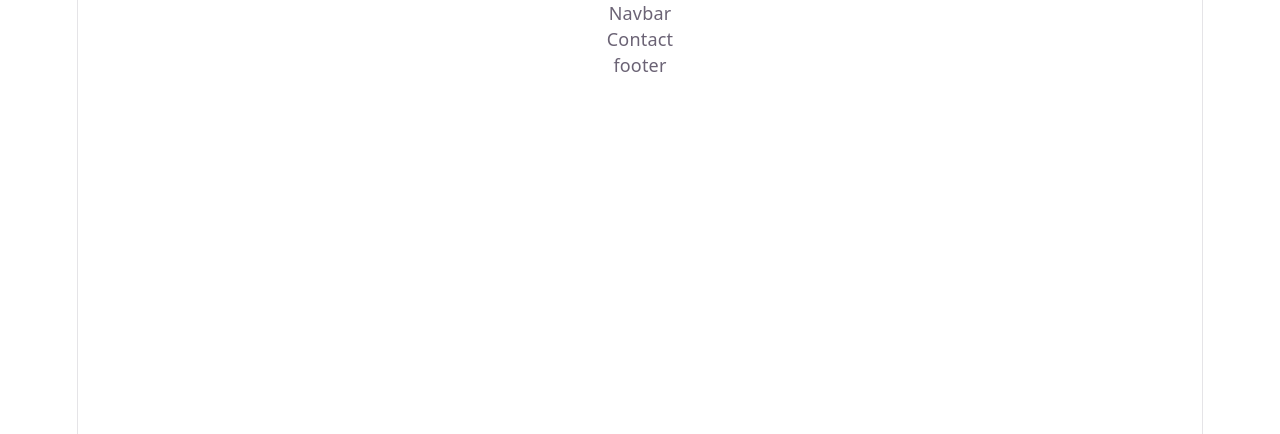
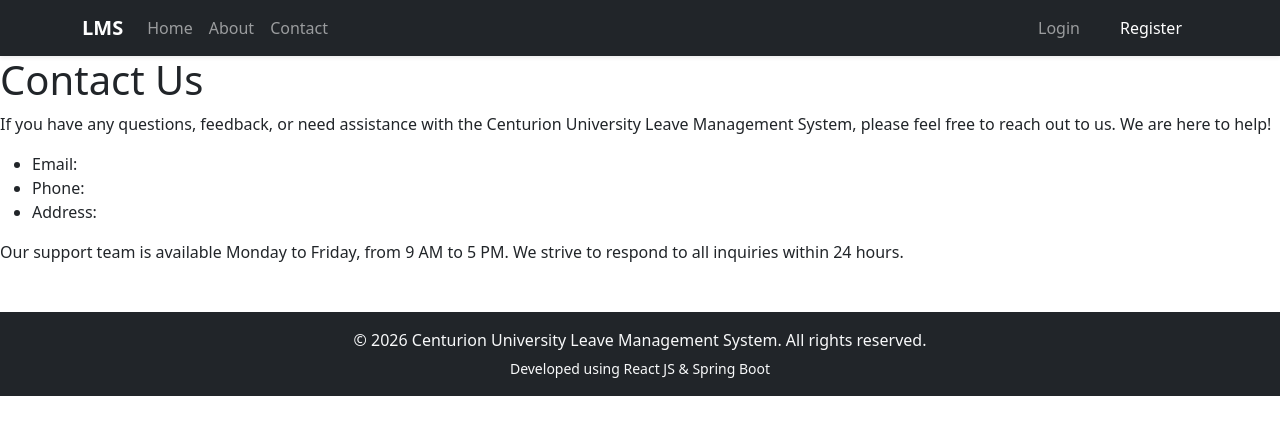
Before and after one commit to Prathikhya/Employee_Leave_Management, a React (Vite) app: page /contact in a window 1280 px wide. Shown: the top 434 px of the page. Built offline with nearby package versions, Linux system fonts and the light colour scheme.

Commit message:
Common updated

```diff
--- a/package.json
+++ b/package.json
@@ -11,6 +11,7 @@
   },
   "dependencies": {
     "axios": "^1.15.2",
+    "bootstrap": "^5.3.8",
     "react": "^19.2.5",
     "react-dom": "^19.2.5",
     "react-router-dom": "^7.14.2"
--- a/src/components/Footer.jsx
+++ b/src/components/Footer.jsx
@@ -1,11 +1,21 @@
-import React from 'react'
+import React from "react";
 
 const Footer = () => {
   return (
-    <div>
-      footer
-    </div>
-  )
-}
+    <footer className="bg-dark text-light text-center py-3 mt-5">
+      <div className="container">
 
-export default Footer
+        <p className="mb-1">
+          © <span>{(new Date().getFullYear())}</span> Centurion University Leave Management System. All rights reserved.
+        </p>
+
+        <small>
+          Developed using React JS & Spring Boot
+        </small>
+
+      </div>
+    </footer>
+  );
+};
+
+export default Footer;
--- a/src/components/Navbar.jsx
+++ b/src/components/Navbar.jsx
@@ -1,12 +1,73 @@
-import React from 'react'
+import React from "react";
+import { Link } from "react-router-dom";
 
 const Navbar = () => {
   return (
-    <div>
-      Navbar
+    <nav className="navbar navbar-expand-lg navbar-dark bg-dark shadow-sm">
+      <div className="container">
 
-    </div>
-  )
-}
+        {/* Logo */}
+        <Link className="navbar-brand fw-bold" to="/">
+          LMS
+        </Link>
 
-export default Navbar
+        {/* Mobile Toggle */}
+        <button
+          className="navbar-toggler"
+          type="button"
+          data-bs-toggle="collapse"
+          data-bs-target="#navbarNav"
+        >
+          <span className="navbar-toggler-icon"></span>
+        </button>
+
+        {/* Navbar Links */}
+        <div className="collapse navbar-collapse" id="navbarNav">
+
+          {/* Left Side */}
+          <ul className="navbar-nav me-auto">
+
+            <li className="nav-item">
+              <Link className="nav-link" to="/">
+                Home
+              </Link>
+            </li>
+
+            <li className="nav-item">
+              <Link className="nav-link" to="/about">
+                About
+              </Link>
+            </li>
+
+            <li className="nav-item">
+              <Link className="nav-link" to="/contact">
+                Contact
+              </Link>
+            </li>
+
+          </ul>
+
+          {/* Right Side */}
+          <ul className="navbar-nav">
+
+            <li className="nav-item">
+              <Link className="nav-link btn btn-outline-light me-2 px-3" to="/login">
+                Login
+              </Link>
+            </li>
+
+            <li className="nav-item">
+              <Link className="nav-link btn btn-primary text-white px-3" to="/register">
+                Register
+              </Link>
+            </li>
+
+          </ul>
+
+        </div>
+      </div>
+    </nav>
+  );
+};
+
+export default Navbar;
--- a/src/index.css
+++ b/src/index.css
@@ -1,4 +1,4 @@
-:root {
+/* :root {
   --text: #6b6375;
   --text-h: #08060d;
   --bg: #fff;
@@ -108,4 +108,4 @@ code {
   line-height: 135%;
   padding: 4px 8px;
   background: var(--code-bg);
-}
+} */
--- a/src/main.jsx
+++ b/src/main.jsx
@@ -1,6 +1,7 @@
 import { StrictMode } from 'react'
 import { createRoot } from 'react-dom/client'
 import { BrowserRouter } from 'react-router-dom'
+import 'bootstrap/dist/css/bootstrap.min.css';
 
 import './index.css'
 import App from './App.jsx'
--- a/src/pages/common/about.jsx
+++ b/src/pages/common/about.jsx
@@ -2,7 +2,11 @@ import React from 'react'
 
 const about = () => {
   return (
-    <div>about</div>
+    <div>
+      <h1>About Centurion University Leave Management System</h1>
+      <p>The Centurion University Leave Management System is designed to streamline the process of managing employee leave requests. It provides a user-friendly interface for employees to apply for leave, view their leave history, and manage their profiles. Administrators can easily review and approve leave requests, manage employee information, and generate reports.</p>
+      <p>Our goal is to enhance the efficiency of leave management while ensuring a seamless experience for both employees and administrators. We are committed to providing a reliable and secure platform that meets the needs of our users.</p>
+    </div>
   )
 }
 
--- a/src/pages/common/contact.jsx
+++ b/src/pages/common/contact.jsx
@@ -3,7 +3,15 @@ import React from 'react'
 const Contact = () => {
   return (
     <div>
-      Contact
+      <h1>Contact Us</h1>
+      <p>If you have any questions, feedback, or need assistance with the Centurion University Leave Management System, please feel free to reach out to us. We are here to help!</p>
+      <ul>
+        <li>Email:</li>
+        <li>Phone:</li>
+        <li>Address:</li>
+      </ul>
+      <p>Our support team is available Monday to Friday, from 9 AM to 5 PM. We strive to respond to all inquiries within 24 hours.</p>
+
     </div>
   )
 }
--- a/src/pages/common/home.jsx
+++ b/src/pages/common/home.jsx
@@ -3,7 +3,19 @@ import React from 'react'
 function home() {
   return (
     <div>
-      hello i am home page
+
+      <button className="home-button">Get Started</button>
+
+      <div className="home-container">
+
+      <h1>Welcome to the Centurion University Leave Management System</h1>
+      <p>This system allows employees to apply for leave, view their leave history, and manage their profiles. Administrators can review and approve leave requests, manage employee information, and generate reports.</p>
+      <p>Use the navigation bar to explore the features of the system. If you have any questions or need assistance, please contact our support team.</p>`                                                                                                                                                                                                                    `
+      </div>
+
+      <div>
+        <img src="" alt="Centurion University" className="home-image" />
+      </div>
     </div>
   )
 }
--- a/src/routes/AppRoutes.jsx
+++ b/src/routes/AppRoutes.jsx
@@ -2,9 +2,9 @@ import React from 'react'
 import { Routes, Route, Navigate } from "react-router-dom";
 
 // common pages
-import Home from '../pages/common/Home'
-import About from '../pages/common/About'
-import Contact from '../pages/common/Contact'
+import Home from '../pages/common/home'
+import About from '../pages/common/about'
+import Contact from '../pages/common/contact'
 
 // Authenticated pages
 import Login from '../pages/auth/Login'
```
Also changed, not shown: 1 other file (tests, documents, lock files or other folders).
